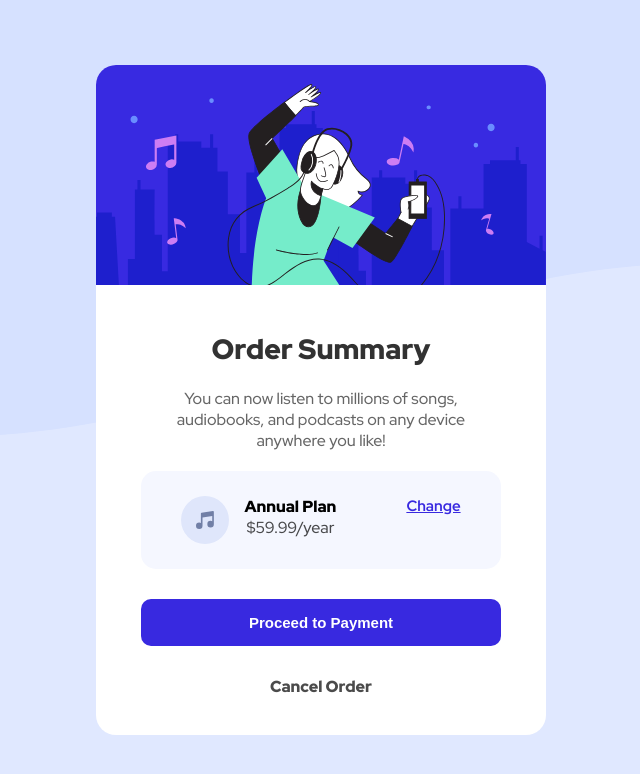
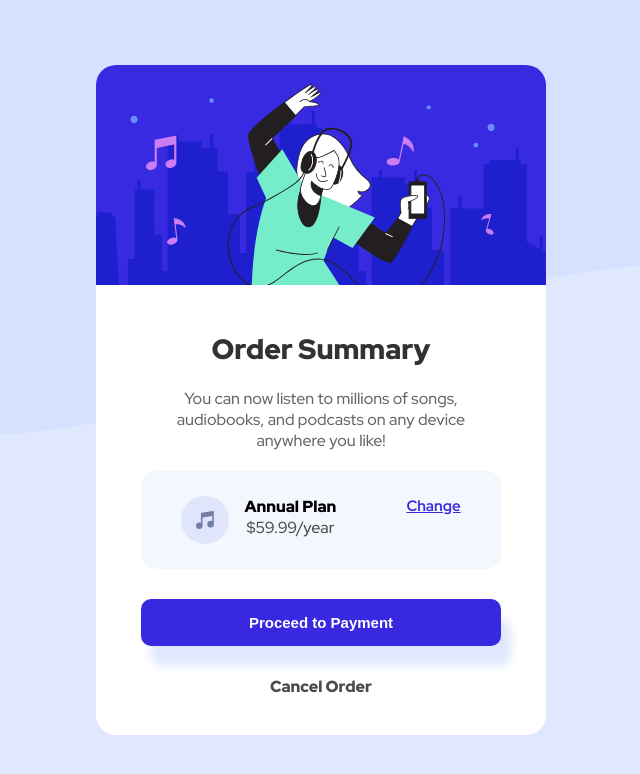
Before and after one commit to damiakadiri/Order-summary-card, a plain HTML site: page index.html in a window 1280 px wide. Shown: the top 774 px of the page, without its empty margins (319-959 px from the left). Drawn offline with Linux system fonts and the light colour scheme.

Commit message:
2nd commit

```diff
--- a/style.css
+++ b/style.css
@@ -81,6 +81,7 @@ body {
   padding: 15px 40px;
   border-radius: 10px;
   margin-bottom: 30px;
+  box-shadow: 10px 20px 10px hsl(225, 100%, 94%);
 }
 
 .c-order {
```
